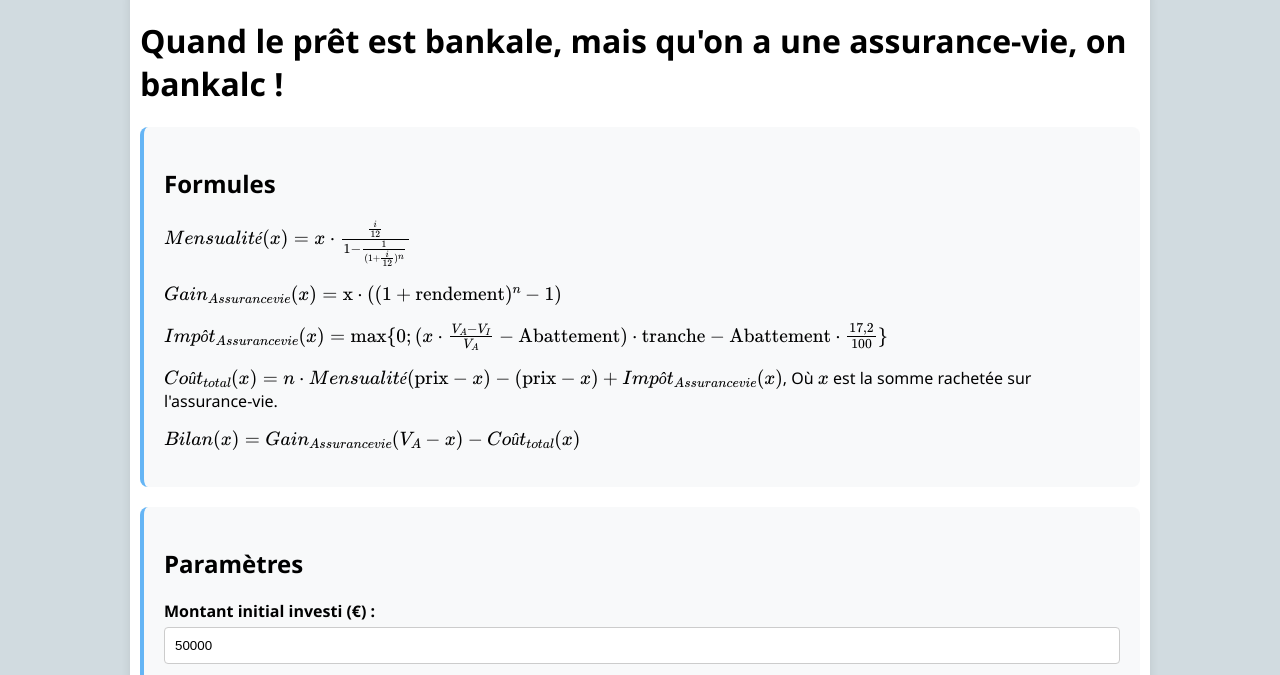
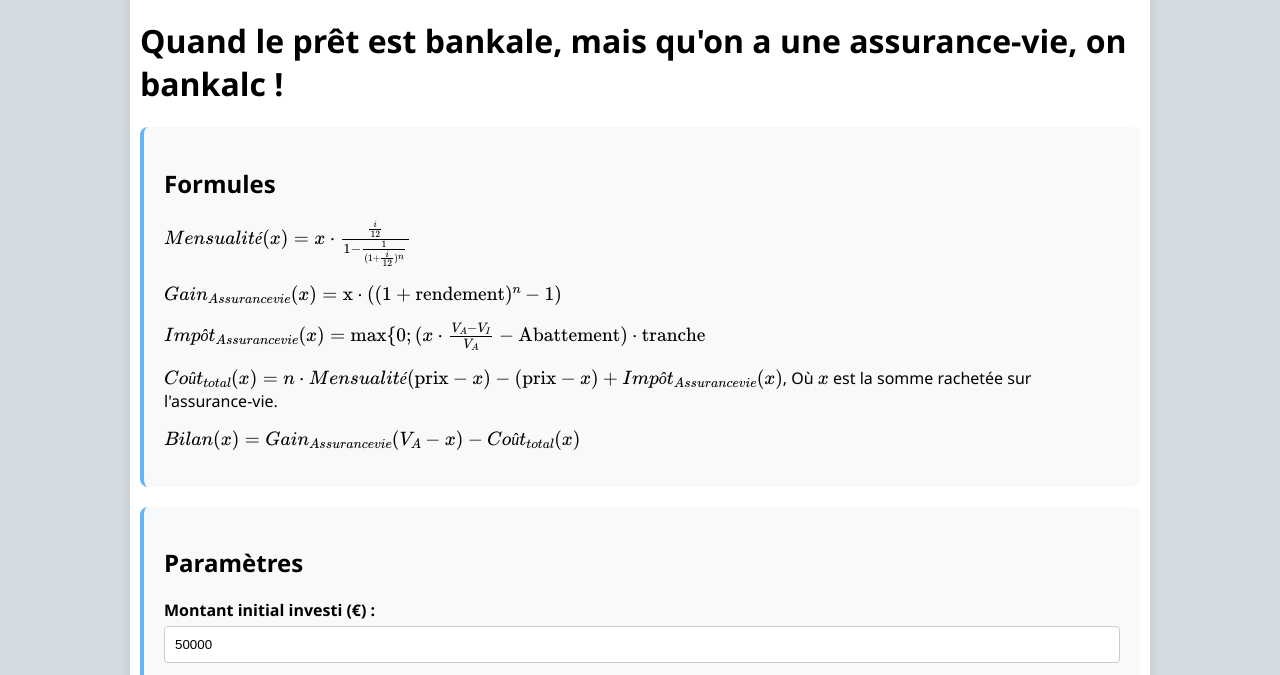
Before and after one commit to odysseu/bankalc, a plain HTML site: page index.html in a window 1280 px wide. Shown: the part 92-767 px from the top of the page. Drawn offline with nearby package versions, Linux system fonts and the light colour scheme.

Commit message:
Correction formule PFO + prélèvements sociaux

```diff
--- a/index.html
+++ b/index.html
@@ -41,7 +41,8 @@
             <p><span class="math">\( Mensualité(x) = x \cdot \frac{\frac{i}{12}}{1 - \frac{1}{(1 + \frac{i}{12})^{n}}} \)</span></p>
             <p><span class="math">\( Gain_{Assurance vie}(x) = \text{x} \cdot ((1 + \text{rendement})^{n} - 1) \)</span></p>
             <!-- <p><span class="math">\( Impôt_{Assurance vie}(x) = \max\{0; (x - \text{Abattement}) \cdot \text{tranche} \cdot \frac{\text{valeur actuelle} - \text{valeurs versées}}{\text{valeur actuelle}}\} \)</span></p> -->
-            <p><span class="math">\( Impôt_{Assurance vie}(x) = \max\{0; (x \cdot \frac{V_{A} - V_{I}}{V_{A}} - \text{Abattement}) \cdot \text{tranche} - \text{Abattement} \cdot \frac{17,2}{100}\} \)</span></p>
+              <!-- + \text{Abattement} \cdot \frac{17,2}{100}\} -->
+            <p><span class="math">\( Impôt_{Assurance vie}(x) = \max\{0; (x \cdot \frac{V_{A} - V_{I}}{V_{A}} - \text{Abattement}) \cdot \text{tranche} \)</span></p>
             <p><span class="math">\( Coût_{total}(x) = n \cdot Mensualité(\text{prix} - x) - (\text{prix} - x) + Impôt_{Assurance vie}(x) \)</span>, Où \( x \) est la somme rachetée sur l'assurance-vie.</p>
             <p><span class="math">\( Bilan(x) = Gain_{Assurance vie}(V_{A} - x) - Coût_{total}(x) \)</span></p>
         </div>
```
